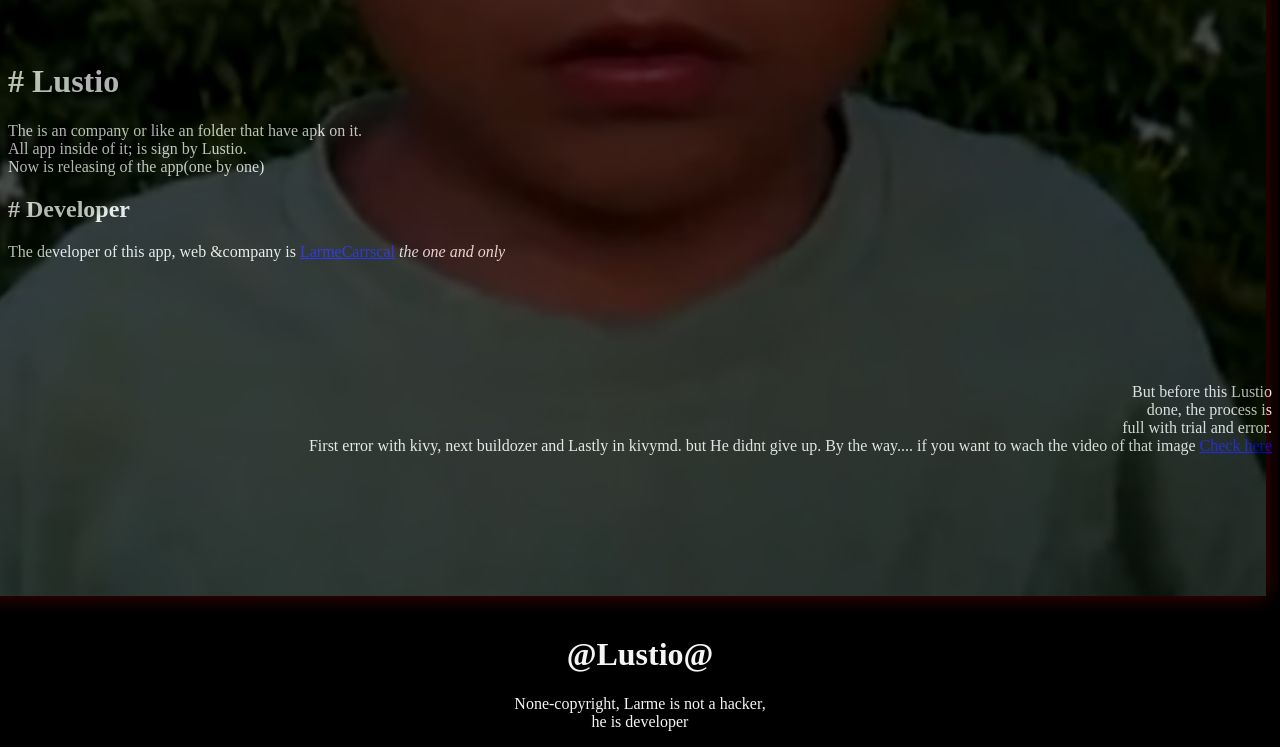
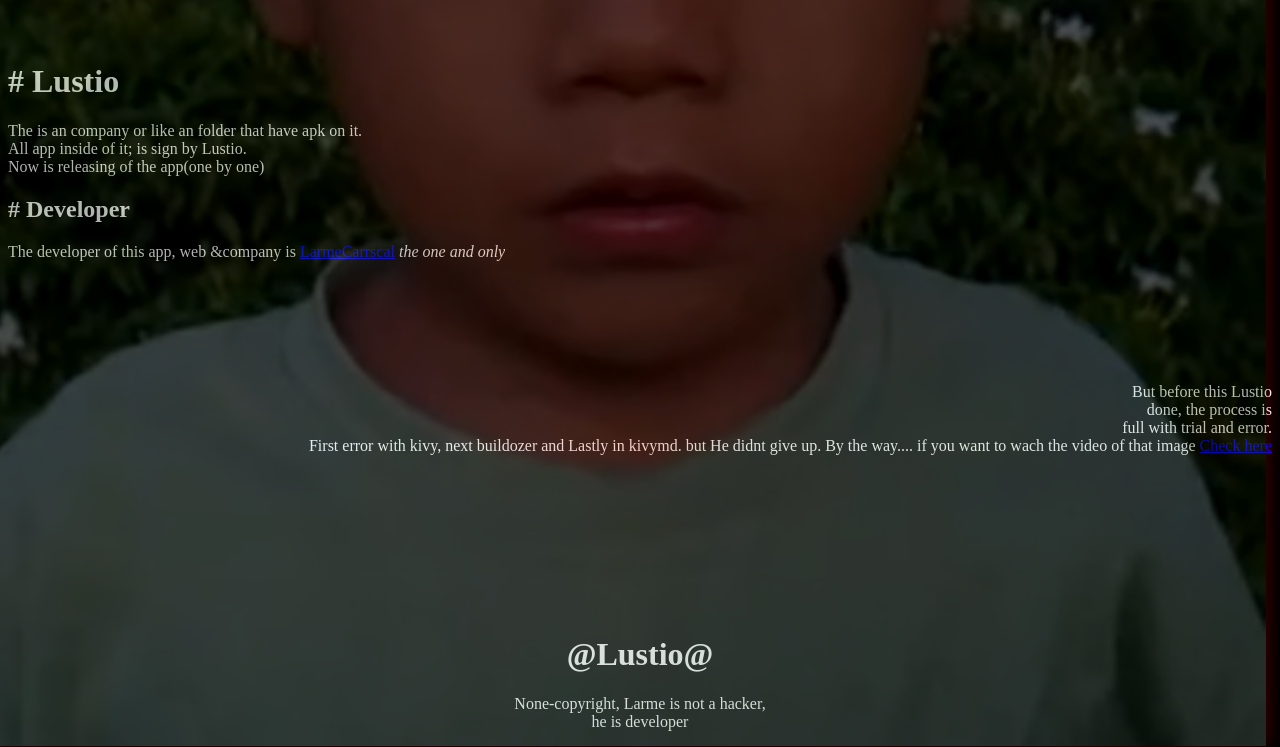
Before and after one commit to LarmeCarra/LustioAbout, a plain HTML site: page index.html in a window 1280 px wide. Shown: the part 897-1644 px from the top of the page. Drawn offline with Linux system fonts and the light colour scheme.

Commit message:
Update style.css

```diff
--- a/style.css
+++ b/style.css
@@ -65,7 +65,7 @@ div.example {
     opacity: 30%;
     position: absolute;
     left: 50px;
-    top: 0px;
+    top: 150px;
     height:auto;
 
 
```
